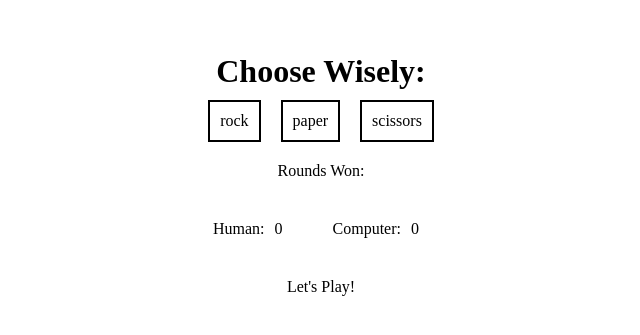
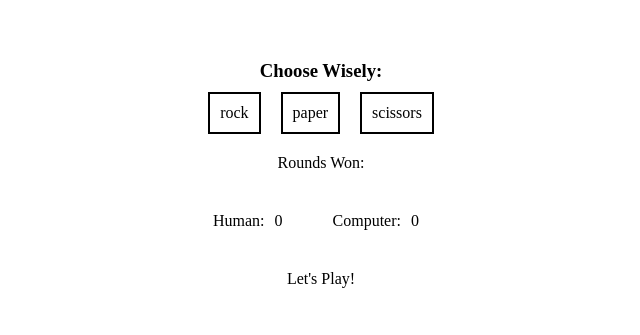
Before and after one commit to simalicrum/rock-paper-scissors, a plain HTML site: page index.html in a window 1280 px wide. Shown: the part 221-556 px from the top of the page, without its empty margins (319-959 px from the left). Drawn offline with Linux system fonts and the light colour scheme.

Commit message:
formatting changes

```diff
--- a/index.html
+++ b/index.html
@@ -6,7 +6,7 @@
 
 <body id="body">
   <div id="game">
-    <div id="title"><h1>Choose Wisely:</h1></div>
+    <div id="title"><h3>Choose Wisely:</h3></div>
     <div id="buttons">
       <div class="button" id="rock">rock</div>
       <div class="button" id="paper">paper</div>
```
